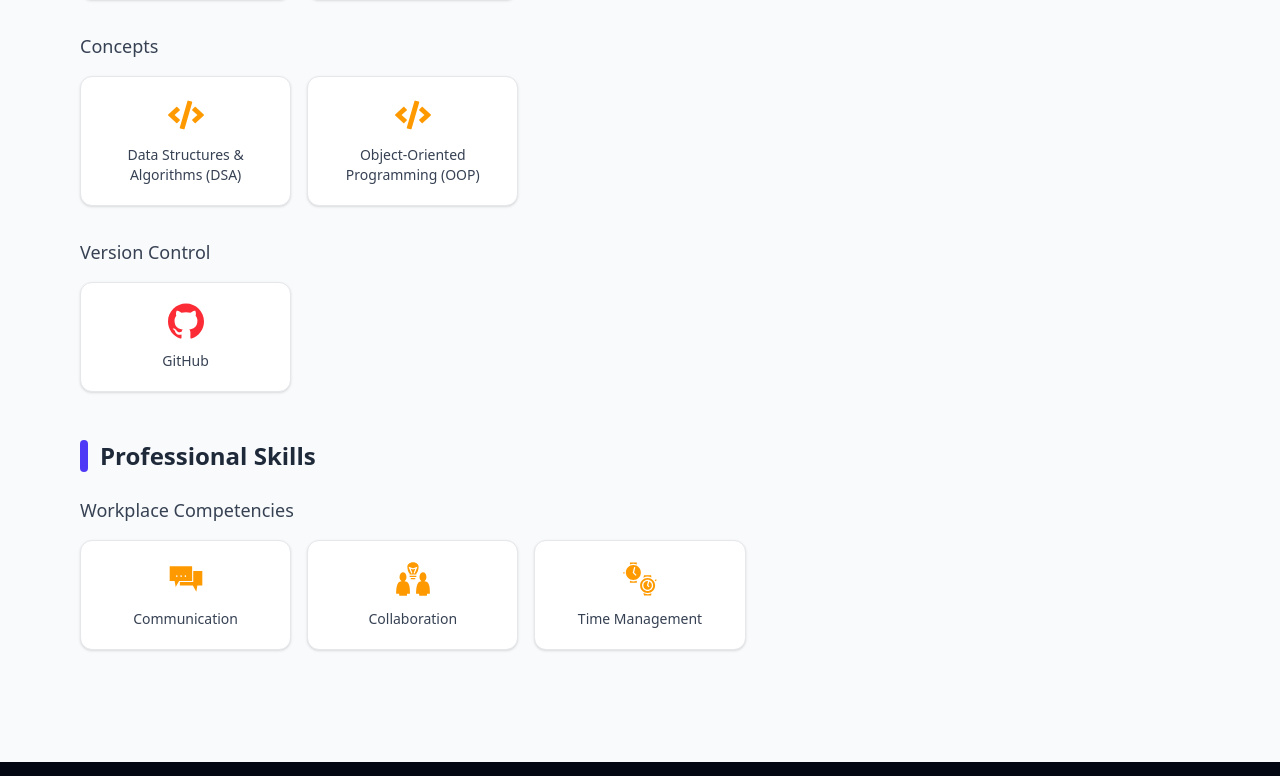
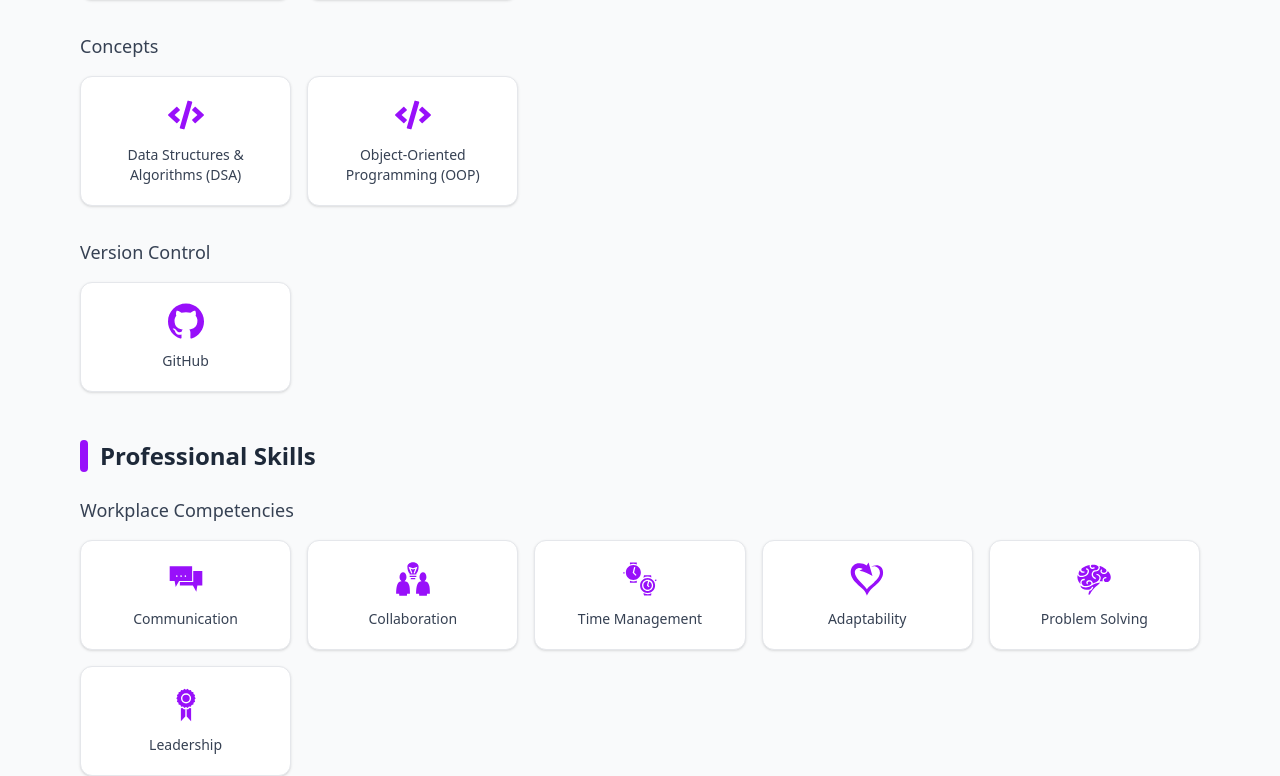
Before and after one commit to Jathusan-Jesuthasan/my-portfolio, a React (Vite) app: page / in a window 1280 px wide. Shown: the part 5740-6516 px from the top of the page. Built offline with nearby package versions, Linux system fonts and the light colour scheme.

Commit message:
Color theme adjusted

```diff
--- a/src/components/Skills.jsx
+++ b/src/components/Skills.jsx
@@ -1,18 +1,19 @@
 import React from "react";
 import { FaCode, FaHtml5, FaCss3Alt, FaJs, FaReact, FaNodeJs, FaGitAlt, FaPython, FaJava, FaPhp } from "react-icons/fa";
 import { SiMongodb, SiTailwindcss, SiVite, SiFigma, SiTypescript, SiKotlin, SiMysql, SiBootstrap, SiAndroid, SiEclipseide, SiIntellijidea, SiGithub, SiExpress, SiCplusplus } from "react-icons/si";
-import { GiTalk, GiTeamIdea, GiTimeSynchronization } from "react-icons/gi";
 import { motion } from "framer-motion";
+import { GiTalk, GiTeamIdea, GiTimeSynchronization, GiSelfLove, GiBrain, GiAchievement } from "react-icons/gi";
+
 
 const SkillCard = ({ icon: Icon, label, category }) => {
   const categoryColors = {
-    "Programming": "text-purple-500",
-    "Web": "text-blue-500",
-    "Database": "text-green-500",
-    "Tools": "text-indigo-500",
-    "Concepts": "text-amber-500",
-    "VersionControl": "text-red-500",
-    "Professional": "text-amber-500",
+    "Programming": "text-purple-600",
+    "Web": "text-purple-600",
+    "Database": "text-purple-600",
+    "Tools": "text-purple-600",
+    "Concepts": "text-purple-600",
+    "VersionControl": "text-purple-600",
+    "Professional": "text-purple-600",
   };
 
   return (
@@ -23,7 +24,7 @@
       aria-label={label}
       role="img"
     >
-      <Icon className={`text-4xl ${categoryColors[category] || "text-indigo-500"}`} />
+      <Icon className={`text-4xl ${categoryColors[category] || "text-purple-600"}`} />
       <span className="text-sm font-medium text-center text-gray-700 dark:text-gray-300">{label}</span>
     </motion.div>
   );
@@ -73,11 +74,14 @@
       ],
     },
     "Professional Skills": {
-      "Workplace Competencies": [
-        { icon: GiTalk, label: "Communication" , category: "Professional"},
-        { icon: GiTeamIdea, label: "Collaboration" , category: "Professional"},
-        { icon: GiTimeSynchronization, label: "Time Management" , category: "Professional"},
-      ],
+        "Workplace Competencies": [
+            { icon: GiTalk, label: "Communication", category: "Professional" },
+            { icon: GiTeamIdea, label: "Collaboration", category: "Professional" },
+            { icon: GiTimeSynchronization, label: "Time Management", category: "Professional" },
+            { icon: GiSelfLove, label: "Adaptability", category: "Professional" },
+            { icon: GiBrain, label: "Problem Solving", category: "Professional" },
+            { icon: GiAchievement, label: "Leadership", category: "Professional" },
+        ],
     },
   };
 
@@ -92,7 +96,7 @@
       >
         <div className="text-center mb-12">
           <h2 className="text-3xl sm:text-4xl font-bold text-gray-900 dark:text-white mb-3">
-            My <span className="text-indigo-600 dark:text-indigo-400">Skills</span>
+            My <span className="text-purple-600 dark:text-purple-400">Skills</span>
           </h2>
           <p className="text-gray-600 dark:text-gray-400 max-w-2xl mx-auto">
             A collection of technical abilities and professional competencies I've developed
@@ -109,7 +113,7 @@
             className="mb-12"
           >
             <h3 className="text-2xl font-semibold mb-6 text-gray-800 dark:text-white flex items-center gap-3">
-              <span className="w-2 h-8 bg-indigo-600 rounded-full"></span>
+              <span className="w-2 h-8 bg-purple-600 rounded-full"></span>
               {category}
             </h3>
 
```
